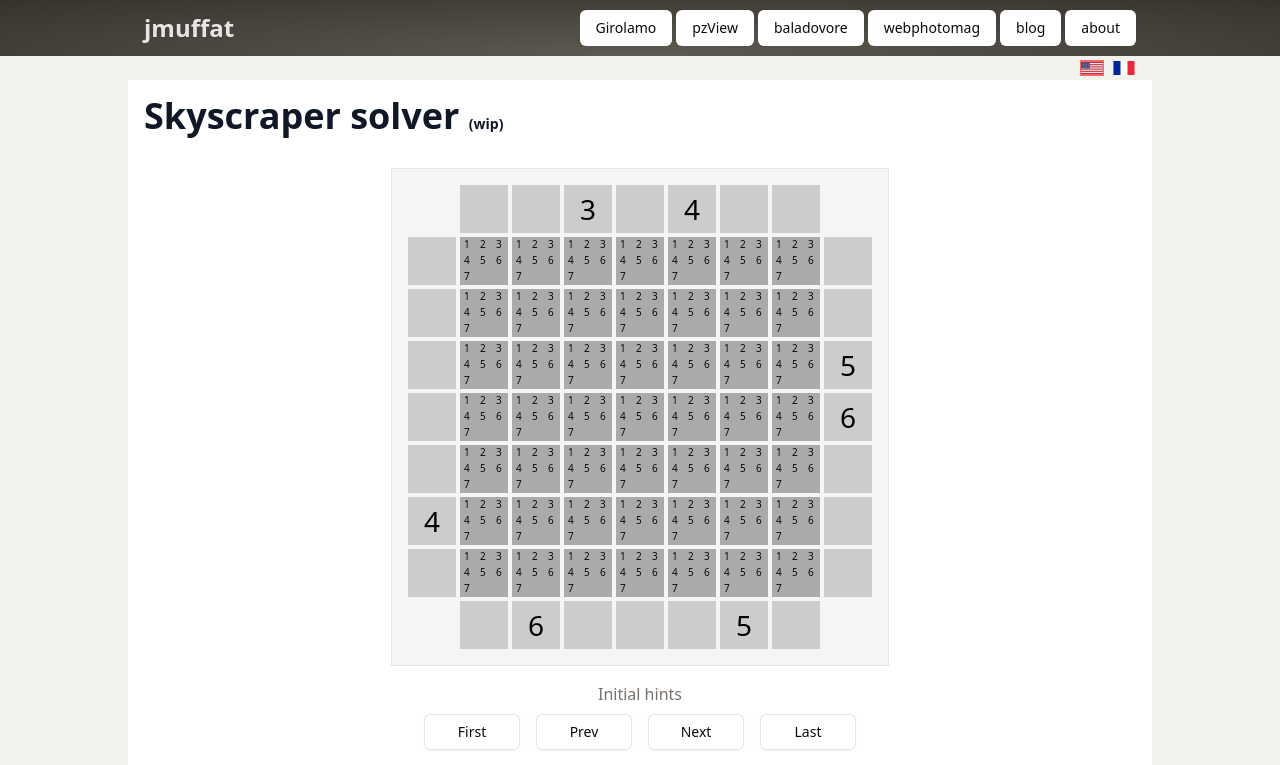
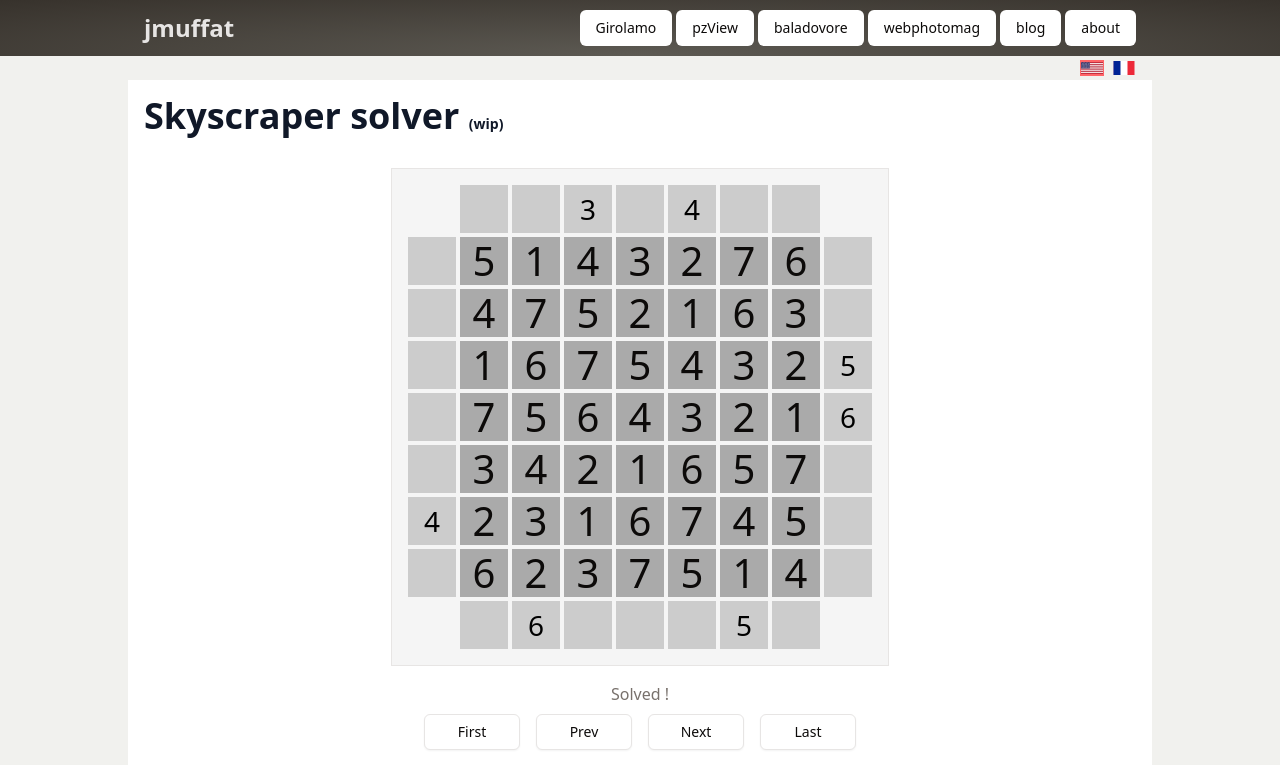
Before and after one commit to jmuffat/jmuffat.com, a Next.js app: page /en/skyscraper in a window 1280 px wide. Shown: the top 765 px of the page. Built offline with nearby package versions, Linux system fonts and the light colour scheme.

Commit message:
record solve time

```diff
--- a/app/[lang]/skyscraper/examples.md
+++ b/app/[lang]/skyscraper/examples.md
@@ -9,5 +9,5 @@
 
 # Unsolved
 - 03004.02020.32200.00224.D32 - x-wing
+- 000300.340300.002000.000013.A23C34C42D32F63 - x-wing
 - 0000.2300.2000.2030.C21
-- 000300.340300.002000.000013.A23C34C42D32F63
--- a/app/[lang]/skyscraper/page.js
+++ b/app/[lang]/skyscraper/page.js
@@ -9,18 +9,23 @@ import { SkyscraperGrid } from './grid'
 import { skyscraperStringDecode } from './decode'
 import { skyscraperSolve } from './solve'
 
-function Step({index,sel,step,onClick}) {
-    const {label,state={error:"null step"}} = step
+function Step({index,sel,step,t0,onClick}) {
+    const {label,state={error:"null step"},clock} = step
+
+    const sClock = (clock-t0).toLocaleString('en-US', {minimumFractionDigits: 0, useGrouping:false})
+
     return (
         <div
             className={cn(
-                "cursor-pointer px-2 text-xs",
+                "flex flex-row gap-4 cursor-pointer px-2 text-xs",
                 sel && "bg-accent",
                 state.error && "font-bold text-red-700"
             )}
             onClick={onClick}
         >
-            {index+1} - {label}
+            <div className="w-12 text-right">{index+1}</div>
+            <div className="w-12 text-right">{sClock}ms</div>
+            <div>{label}</div>
         </div>
     )
 }
@@ -38,9 +43,10 @@ function SkyscraperPage() {
         [str]
     )
 
-    const [current,setCurrent] = React.useState(0)
+    const [current,setCurrent] = React.useState(steps.length-1)
     const prev = Math.max(current-1,0)
     const next = Math.min(current+1, steps.length-1)
+    const t0 = steps[0].clock
 
     return (
         <NarrowPageBody>
@@ -62,7 +68,15 @@ function SkyscraperPage() {
             </div>
 
             <div className="flex flex-col gap-2 border py-4 px-2">
-            {steps.map((step,i)=><Step key={i} index={i} sel={i==current} step={step} onClick={()=>setCurrent(i)}/>)}
+            {steps.map((step,i)=>(
+                <Step key={i}
+                    index={i}
+                    sel={i==current}
+                    step={step}
+                    t0={t0}
+                    onClick={()=>setCurrent(i)}
+                />
+            ))}
             </div>
         </NarrowPageBody>
     )
--- a/app/[lang]/skyscraper/solve/index.js
+++ b/app/[lang]/skyscraper/solve/index.js
@@ -1,4 +1,4 @@
-import {isSolved,verifyVisibility} from '../state'
+import {isSolved,verifyVisibility,solveStep} from '../state'
 import {pencilBasicVisibility}  from './s00-basic-visibility'
 import {findSingleCandidate}    from './s01-obvious'
 import {checkOnlyCandidates}    from './s02-last-one-standing'
@@ -17,10 +17,7 @@ const solverStep = state => (
 export function skyscraperSolve(state) {
     let res = []
 
-    res.push({
-        label: "Initial hints",
-        state: structuredClone(state)
-    })
+    res.push( solveStep(state,"Initial hints") )
 
     res = res.concat( pencilBasicVisibility(state) )
 
@@ -41,22 +38,14 @@ export function skyscraperSolve(state) {
     }
 
     if (state.error) {
-        res.push({
-            label: "ERROR: "+state.error.join("; "),
-            state: structuredClone(state)
-        })
+        res.push( solveStep(state, "ERROR: "+state.error.join("; ")) )
     }
     else if (isSolved(state)) {
-        res.push({
-            label: "Solved !",
-            state: structuredClone(state)
-        })
+        res.push( solveStep(state,"Solved !") )
     }
     else {
-        res.push({
-            label: "Don't know how to solve further",
-            state: structuredClone(state)
-        })
+        res.push( solveStep(state,"Don't know how to solve further") )
     }
+
     return res;
 }
--- a/app/[lang]/skyscraper/solve/s00-basic-visibility.js
+++ b/app/[lang]/skyscraper/solve/s00-basic-visibility.js
@@ -1,4 +1,4 @@
-import {candidateMask,setCell,pencilCell} from '../state'
+import {candidateMask,setCell,pencilCell,solveStep} from '../state'
 
 function impossibleList(sz,vis) {
     let res=[]
@@ -26,10 +26,7 @@ function impossibleListN(s) {
             change += pencilCell(s, j, col, X[j])
         }
 
-        if (change) res.push({
-            label: `basic visibility N${col+1}`,
-            state: structuredClone(s)
-        })
+        if (change) res.push( solveStep(s, `basic visibility N${col+1}`) )
     }
 
     return res
@@ -46,10 +43,7 @@ function impossibleListE(s) {
             change += pencilCell(s, row, sz-j-1, X[j])
         }
 
-        if (change) res.push({
-            label: `basic visibility E${row+1}`,
-            state: structuredClone(s)
-        })
+        if (change) res.push( solveStep(s, `basic visibility E${row+1}`) )
     }
 
     return res
@@ -66,10 +60,7 @@ function impossibleListS(s) {
             change += pencilCell(s, sz-j-1, col, X[j])
         }
 
-        if (change) res.push({
-            label: `basic visibility S${col+1}`,
-            state: structuredClone(s)
-        })
+        if (change) res.push( solveStep(s, `basic visibility S${col+1}`) )
     }
 
     return res
@@ -86,10 +77,7 @@ function impossibleListW(s) {
             change += pencilCell(s, row, j, X[j])
         }
 
-        if (change) res.push({
-            label: `basic visibility W${row+1}`,
-            state: structuredClone(s)
-        })
+        if (change) res.push( solveStep(s, `basic visibility W${row+1}`) )
     }
 
     return res
@@ -106,12 +94,10 @@ function ones(state) {
         if (W[i]==1) {setCell(state,    i,    0, sz); changed=true}
     }
 
-    if (changed) return [{
-        label: 'visibility of 1',
-        state: structuredClone(state)
-    }]
+    let res = []
+    if (changed) res.push( solveStep(state, 'visibility of 1') )
 
-    return []
+    return res
 }
 
 export function pencilBasicVisibility(state) {
--- a/app/[lang]/skyscraper/solve/s01-obvious.js
+++ b/app/[lang]/skyscraper/solve/s01-obvious.js
@@ -1,4 +1,4 @@
-import {setCell,gridCoords,singleCandidate} from '../state'
+import {setCell,gridCoords,singleCandidate,solveStep} from '../state'
 
 
 export function findSingleCandidate(state) {
@@ -9,10 +9,7 @@ export function findSingleCandidate(state) {
             const x = singleCandidate(c[col+row*sz])
             if (x) {
                 setCell(state, row, col, x)
-                return {
-                    label: `${gridCoords(row,col)} can only be ${x}`,
-                    state: structuredClone(state)
-                }
+                return solveStep(state, `${gridCoords(row,col)} can only be ${x}`)
             }
         }
     }
--- a/app/[lang]/skyscraper/solve/s02-last-one-standing.js
+++ b/app/[lang]/skyscraper/solve/s02-last-one-standing.js
@@ -1,4 +1,4 @@
-import {knownMask,setCell} from '../state'
+import {knownMask,setCell,solveStep} from '../state'
 
 export function checkOnlyCandidates(state) {
     const {sz,c} = state
@@ -25,10 +25,7 @@ export function checkOnlyCandidates(state) {
 
             let col=Number(X[i])
             setCell(state, row, col, i+1)
-            return {
-                label: `only ${i+1} in row ${row+1}`,
-                state: structuredClone(state)
-            }
+            return solveStep(state, `only ${i+1} in row ${row+1}`)
         }
     }
 
@@ -42,10 +39,7 @@ export function checkOnlyCandidates(state) {
 
             let row=Number(X[i])
             setCell(state, row, col, i+1)
-            return {
-                label: `only ${i+1} in column ${col+1}`,
-                state: structuredClone(state)
-            }
+            return solveStep(state,`only ${i+1} in column ${col+1}`)
         }
     }
 }
--- a/app/[lang]/skyscraper/solve/s03-naked-pair.js
+++ b/app/[lang]/skyscraper/solve/s03-naked-pair.js
@@ -1,5 +1,5 @@
 import { popCount } from '../util'
-import {gridCoords, knownMask, pencilCell} from '../state'
+import {gridCoords, knownMask, pencilCell,solveStep} from '../state'
 
 
 export function findNakedPair(state) {
@@ -21,10 +21,8 @@ export function findNakedPair(state) {
                         if (col==colA || col==colB) continue
                         change += pencilCell(state, row, col, ~maskA)
                     }
-                    if (change) return({
-                        label: `naked pair ${gridCoords(row,colA)}/${gridCoords(row,colB)}`,
-                        state: structuredClone(state)
-                    })
+
+                    if (change) return solveStep(state, `naked pair ${gridCoords(row,colA)}/${gridCoords(row,colB)}`)
                 }
             }
         }
@@ -46,10 +44,8 @@ export function findNakedPair(state) {
                         if (row==rowA || row==rowB) continue
                         change += pencilCell(state, row, col, ~maskA)
                     }
-                    if (change) return({
-                        label: `naked pair ${gridCoords(rowA,col)}/${gridCoords(rowB,col)}`,
-                        state: structuredClone(state)
-                    })
+
+                    if (change) return solveStep(state, `naked pair ${gridCoords(rowA,col)}/${gridCoords(rowB,col)}`)
                 }
             }
         }
--- a/app/[lang]/skyscraper/solve/s04-hidden-pair.js
+++ b/app/[lang]/skyscraper/solve/s04-hidden-pair.js
@@ -1,5 +1,5 @@
 import { popCount } from '../util'
-import { pencilCell, candidateMask } from '../state'
+import { pencilCell,candidateMask,solveStep } from '../state'
 
 
 export function findHiddenPair(state) {
@@ -24,10 +24,7 @@ export function findHiddenPair(state) {
                 }
             }
 
-            if (change) return {
-                label: `hidden pair (${a},${b}) found in ${label}`,
-                state: structuredClone(state)
-            }
+            if (change) return solveStep(state, `hidden pair (${a},${b}) found in ${label}`)
         }
 
         for(let i=0; i<sz-1; i++) {
--- a/app/[lang]/skyscraper/solve/s05-visibility.js
+++ b/app/[lang]/skyscraper/solve/s05-visibility.js
@@ -1,4 +1,4 @@
-import {knownMask,pencilCell,getKnownCell,candidateMask} from '../state'
+import {knownMask,pencilCell,getKnownCell,candidateMask,solveStep} from '../state'
 
 function prepSeq(state,seq) {
     const {sz,c} = state
@@ -122,10 +122,7 @@ function processSeq(state,seq) {
     }
 
     // if it changes anything, it is a step forward
-    if (change) return({
-        label: `visibility ${seq.label}`,
-        state: structuredClone(state)
-    })
+    if (change) return solveStep(state, `visibility ${seq.label}`)
 }
 
 export function pencilForVisibility(state) {
--- a/app/[lang]/skyscraper/state.js
+++ b/app/[lang]/skyscraper/state.js
@@ -109,3 +109,9 @@ export function isSolved(state) {
 
     return !!(x&knownMask)
 }
+
+export const solveStep = (state, label)=> ({
+    label,
+    clock: performance.now(),
+    state: structuredClone(state)
+})
```
